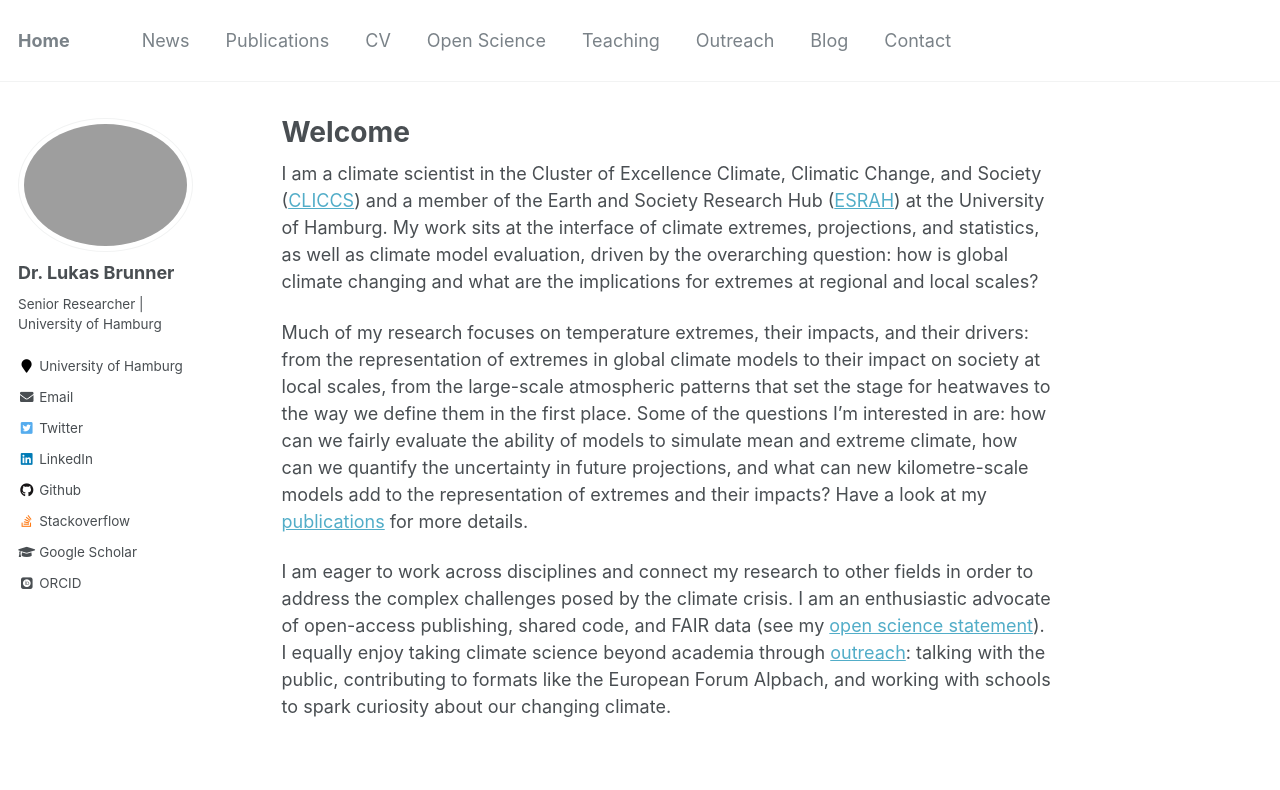
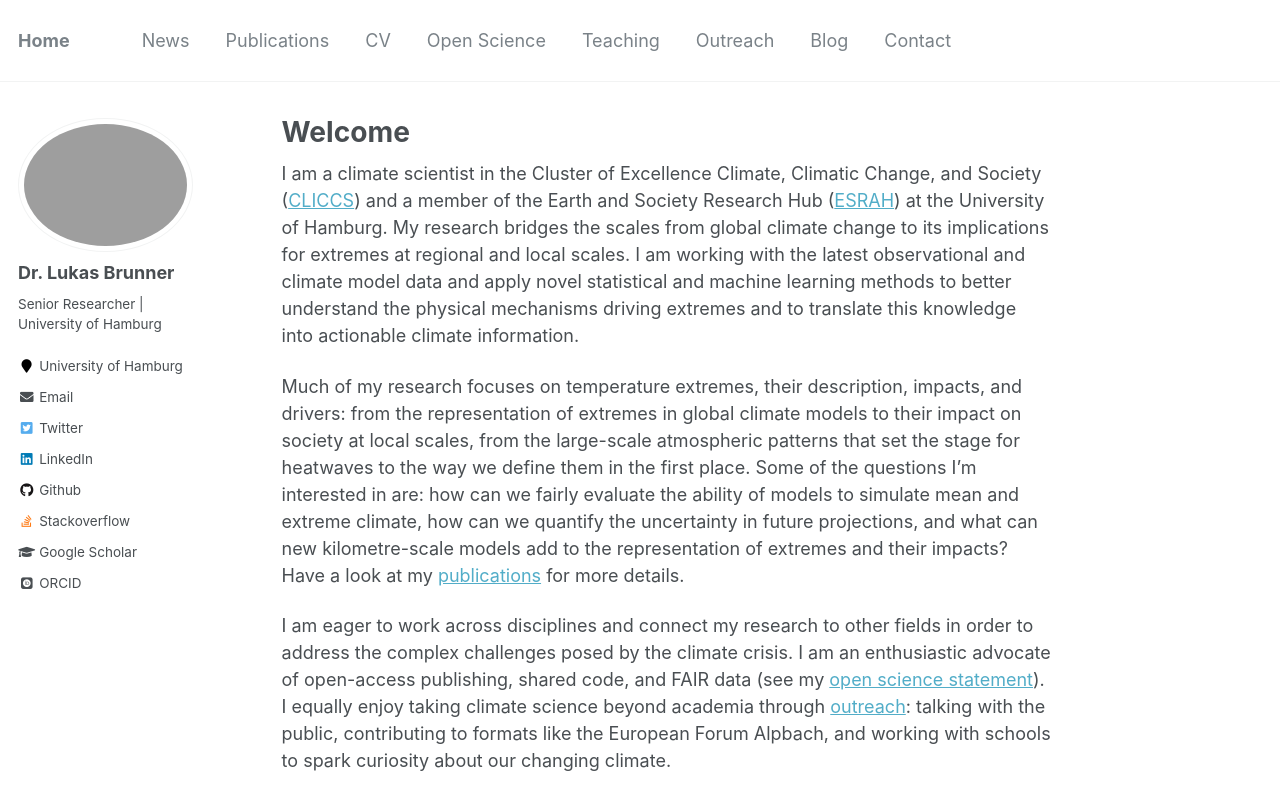
Before and after one commit to lukasbrunner/lukasbrunner.github.io, a Jekyll site: the page built from _pages/about.md, in a window 1280 px wide and 900 px high, cut to the strip 0-790 px from the top of the window. Built offline with Jekyll 4.4.1, drawn with Linux system fonts in a browser that asks for light colours; some web fonts are replaced.

Commit message:
Update about.md

```diff
--- a/_pages/about.md
+++ b/_pages/about.md
@@ -8,9 +8,9 @@ redirect_from:
   - /about.html
 ---
 
-I am a climate scientist in the Cluster of Excellence Climate, Climatic Change, and Society (<a href="https://www.cliccs.uni-hamburg.de/" target="_blank">CLICCS</a>) and a member of the Earth and Society Research Hub (<a href="https://www.esrah.uni-hamburg.de/" target="_blank">ESRAH</a>) at the University of Hamburg. My work sits at the interface of climate extremes, projections, and statistics, as well as climate model evaluation, driven by the overarching question: how is global climate changing and what are the implications for extremes at regional and local scales?
+I am a climate scientist in the Cluster of Excellence Climate, Climatic Change, and Society (<a href="https://www.cliccs.uni-hamburg.de/" target="_blank">CLICCS</a>) and a member of the Earth and Society Research Hub (<a href="https://www.esrah.uni-hamburg.de/" target="_blank">ESRAH</a>) at the University of Hamburg. My research bridges the scales from global climate change to its implications for extremes at regional and local scales. I am working with the latest observational and climate model data and apply novel statistical and machine learning methods to better understand the physical mechanisms driving extremes and to translate this knowledge into actionable climate information.
 
-Much of my research focuses on temperature extremes, their impacts, and their drivers: from the representation of extremes in global climate models to their impact on society at local scales, from the large-scale atmospheric patterns that set the stage for heatwaves to the way we define them in the first place. Some of the questions I'm interested in are: how can we fairly evaluate the ability of models to simulate mean and extreme climate, how can we quantify the uncertainty in future projections, and what can new kilometre-scale models add to the representation of extremes and their impacts? Have a look at my [publications](/publications/) for more details.
+Much of my research focuses on temperature extremes, their description, impacts, and drivers: from the representation of extremes in global climate models to their impact on society at local scales, from the large-scale atmospheric patterns that set the stage for heatwaves to the way we define them in the first place. Some of the questions I'm interested in are: how can we fairly evaluate the ability of models to simulate mean and extreme climate, how can we quantify the uncertainty in future projections, and what can new kilometre-scale models add to the representation of extremes and their impacts? Have a look at my [publications](/publications/) for more details.
 
 I am eager to work across disciplines and connect my research to other fields in order to address the complex challenges posed by the climate crisis. I am an enthusiastic advocate of open-access publishing, shared code, and FAIR data (see my [open science statement](/open_science/)). I equally enjoy taking climate science beyond academia through [outreach](/outreach/): talking with the public, contributing to formats like the European Forum Alpbach, and working with schools to spark curiosity about our changing climate.
 
```
